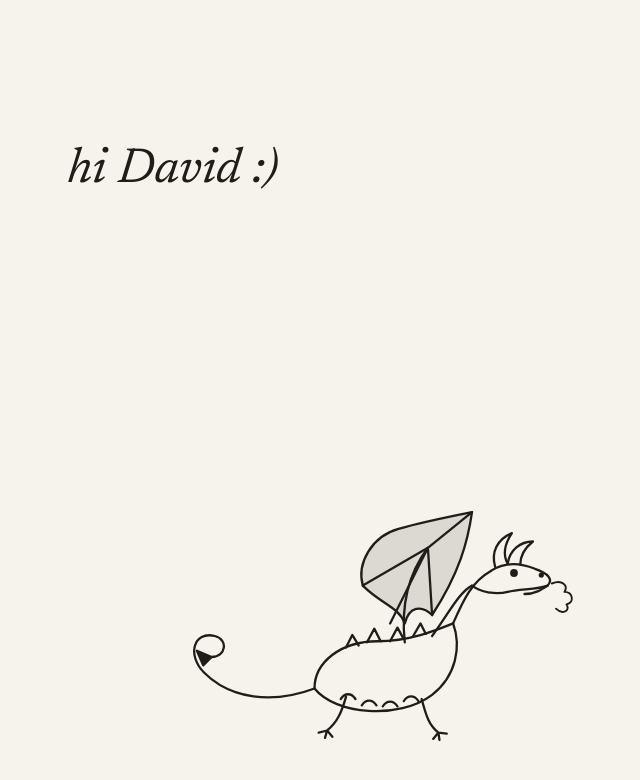
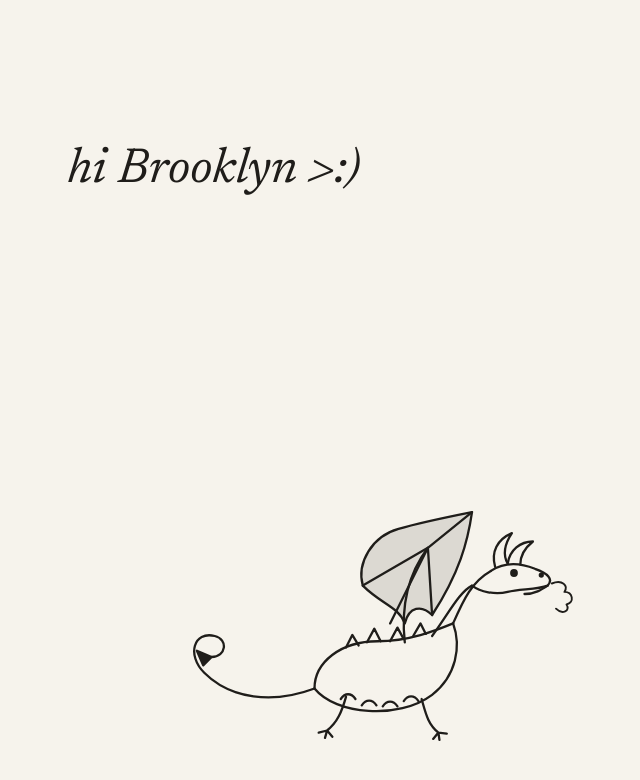
Before and after one commit to palmerpr/website, a plain HTML site: page index.html in a window 1280 px wide. Shown: the whole page, without its empty margins (273-913 px from the left). Drawn offline with Linux system fonts and the light colour scheme.

Commit message:
Change greeting to Brooklyn with evil smiley
Co-Authored-By: Claude Opus 5.5 <noreply@anthropic.com>
Claude-Session: https://claude.ai/code/session_01BkmNeT8HrDUBNrVbrJfVDv

```diff
--- a/index.html
+++ b/index.html
@@ -12,7 +12,7 @@
 </head>
 <body>
   <main>
-    <h1>hi David :)</h1>
+    <h1>hi Brooklyn &gt;:)</h1>
   </main>
   <div class="dragon"></div>
 </body>
```
